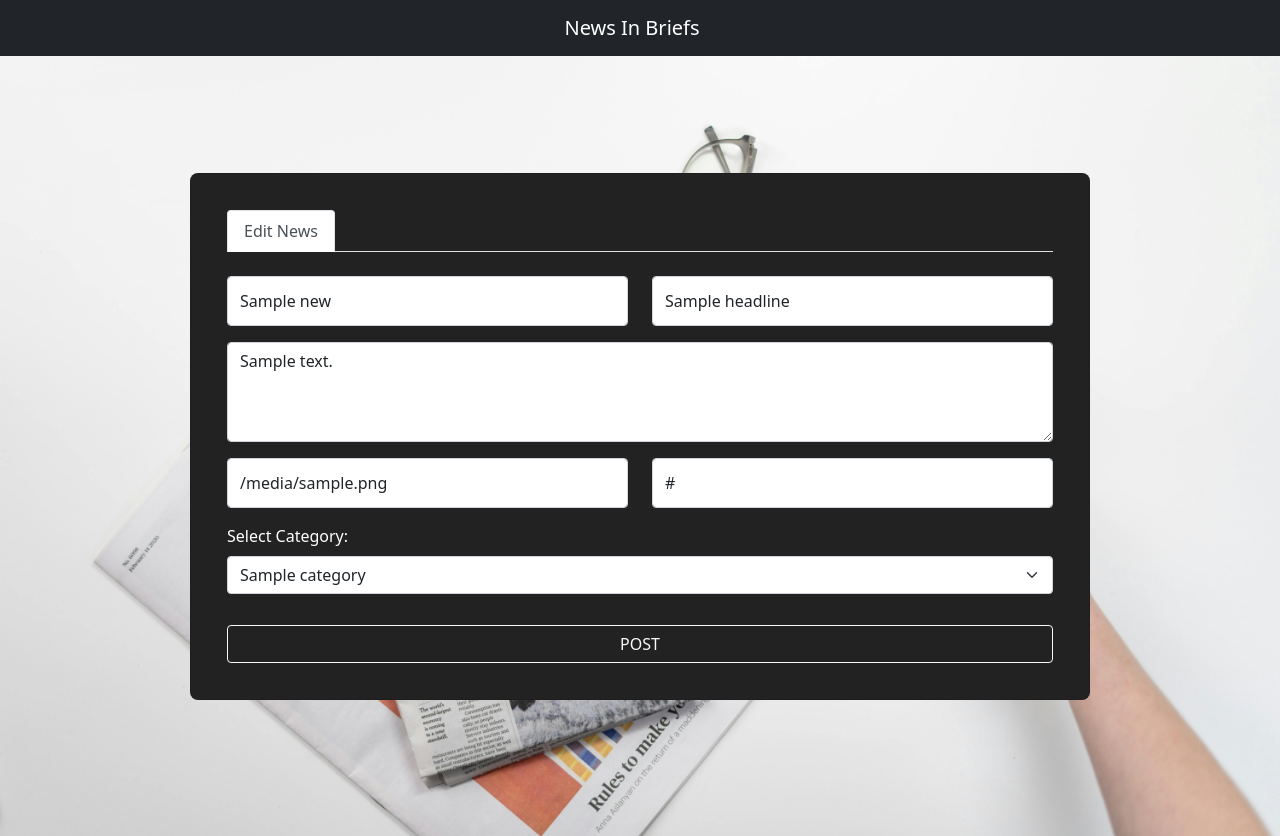
After one commit to chaudharykapil/Sarthak-Repo-Admin, a Django app: template myapp/templates/editPosts.html in a window 1280 px wide. The commit adds this page. Run offline with Django 3.2, Linux system fonts and the light colour scheme; the template is opened without the code that fills it: most values are stand-ins (such as "Sample title", 1, 10 or a date in 2020).

Commit message:
add edit post

```diff
--- /dev/null
+++ b/myapp/templates/editPosts.html
@@ -0,0 +1,152 @@
+<!doctype html>
+<html lang="en">
+<head>
+    <meta charset="utf-8">
+    <meta name="viewport" content="width=device-width, initial-scale=1">
+    <link href="https://cdn.jsdelivr.net/npm/bootstrap@5.1.0/dist/css/bootstrap.min.css" rel="stylesheet" integrity="sha384-KyZXEAg3QhqLMpG8r+8fhAXLRk2vvoC2f3B09zVXn8CA5QIVfZOJ3BCsw2P0p/We" crossorigin="anonymous">
+    <script src="https://unpkg.com/sweetalert/dist/sweetalert.min.js"></script>
+    <title>Manage News</title>
+    {% load static %}
+    <style>
+        body, html {
+            height: 100%;
+            margin: 0;
+            padding: 0;
+        }
+        body {
+            background: url("{% static 'myapp/back.jpg' %}") no-repeat center center fixed;
+            background-size: cover;
+        }
+        .container {
+            height: 100%;
+            display: flex;
+            justify-content: center;
+            align-items: center;
+            margin-top: -20px;
+        }
+        .card {
+            width: 100%;
+            max-width: 900px;
+            background-color: #222;
+            border-radius: 0.5rem;
+            padding: 20px;
+            min-height: 480px; /* Maintain consistent height */
+        }
+        .form-control {
+            height: 50px;
+        }
+        textarea.form-control {
+            height: 100px;
+        }
+        .btn {
+            width: 100%;
+            margin-top: 15px;
+        }
+        .category-list {
+            max-height: 150px; /* Set a max height for the scrollable area */
+            overflow-y: auto;  /* Enable vertical scrolling */
+            background-color: #333;
+            padding: 10px;
+            border-radius: 5px;
+            margin-top: 10px;
+            color: white; /* Ensures text is visible */
+        }
+        .category-list ul {
+            padding-left: 20px;
+            list-style-type: none; /* Remove bullets */
+        }
+        .category-list li {
+            padding: 5px 0;
+        }
+        .category-list li:hover {
+            background-color: #444; /* Hover effect */
+        }
+    </style>
+</head>
+
+<body>
+    <nav class="navbar navbar-dark bg-dark justify-content-center">
+        <a class="navbar-brand" href="/">News In Briefs</a>
+    </nav>
+
+    <div class="container">
+        <div class="card text-white">
+            <div class="card-body">
+                <!-- Tab Navigation -->
+                <ul class="nav nav-tabs" id="manageTabs" role="tablist">
+                    <li class="nav-item">
+                        <a class="nav-link active" id="post-news-tab" data-bs-toggle="tab" href="#post-news" role="tab" aria-controls="post-news" aria-selected="true">Edit News</a>
+                    </li>
+                </ul>
+
+                <!-- Tab Content -->
+                <div class="tab-content mt-4" id="manageTabsContent">
+
+                    <!-- Tab 1: Post/Update News -->
+                    <div class="tab-pane fade show active" id="post-news" role="tabpanel" aria-labelledby="post-news-tab">
+                        <form action="/edit/_post" method="POST" id="postNewsForm">
+                            {% csrf_token %}
+
+                            <!-- Row 1: Title and Heading -->
+                            <input type="hidden" readonly name="post_id" value="{{post_id}}" />
+                            <div class="row mb-3">
+                                <div class="col-md-6">
+                                    <input type="text" name="title"value="{{news.title}}" class="form-control" placeholder="Title" required />
+                                </div>
+                                <div class="col-md-6">
+                                    <input type="text" name="headline" value="{{news.headline}}" class="form-control" placeholder="Heading" required />
+                                </div>
+                            </div>
+
+                            <!-- Row 2: Summary -->
+                            <div class="form-outline form-white mb-3">
+                                <textarea name="summary" class="form-control" placeholder="Summary" required>{{news.summary}}</textarea>
+                            </div>
+
+                            <!-- Row 3: Image URL and News URL -->
+                            <div class="row mb-3">
+                                <div class="col-md-6">
+                                    <input type="text" name="imageurl" value="{{news.image_url}}" class="form-control" placeholder="Image URL" />
+                                </div>
+                                <div class="col-md-6">
+                                    <input type="text" name="newsurl" value="{{news.news_url}}" class="form-control" placeholder="News URL" />
+                                </div>
+                            </div>
+
+                            <!-- Row 4: Select Category -->
+                            <div class="mb-3">
+                                <label for="category" class="form-label">Select Category:</label>
+                                <select name="category" value="{{news.category}}" class="form-select" required>
+                                    {% for id, name in categories.items %}
+                                        <option value="{{ name }}">{{ name }}</option>
+                                    {% endfor %}
+                                </select>
+                            </div>
+
+                            <!-- Submit button -->
+                            <button class="btn btn-outline-light" name="post_news" type="submit">POST</button>
+                        </form>
+                    </div>
+                </div>
+
+            </div>
+        </div>
+    </div>
+
+    <script src="https://cdn.jsdelivr.net/npm/bootstrap@5.1.0/dist/js/bootstrap.bundle.min.js" integrity="sha384-U1DAWAznBHeqEIlVSCgzq+c9gqGAJn5c/t99JyeKa9xxaYpSvHU5awsuZVVFIhvj" crossorigin="anonymous"></script>
+
+    <script>
+        document.addEventListener('DOMContentLoaded', function() {
+            {% if category_added %}
+                swal("Success!", "Category added successfully!", "success");
+            {% endif %}
+            {% if news_added %}
+                swal("Success!", "News posted successfully!", "success");
+            {% endif %}
+            {% if ads_added %}
+                swal("Success!", "Ad posted successfully!", "success");
+            {% endif %}
+        });
+    </script>
+</body>
+</html>
--- a/myapp/urls.py
+++ b/myapp/urls.py
@@ -5,4 +5,6 @@ from . import views
 urlpatterns = [
     path('updateshorts', views.updateshorts, name='updateshorts'),
     path('', views.updateshorts, name='updateshorts'),
+    path('edit/post', views.ShoweditPost, name='showeditpost'),
+    path('edit/_post',view=views.editPost,name="editpost")
 ]
```
Also changed, not shown: myapp/templates/updateshorts.html (+8 -0 lines), myapp/utils/utils.py (+25 -0 lines), myapp/views.py (+41 -18 lines).
